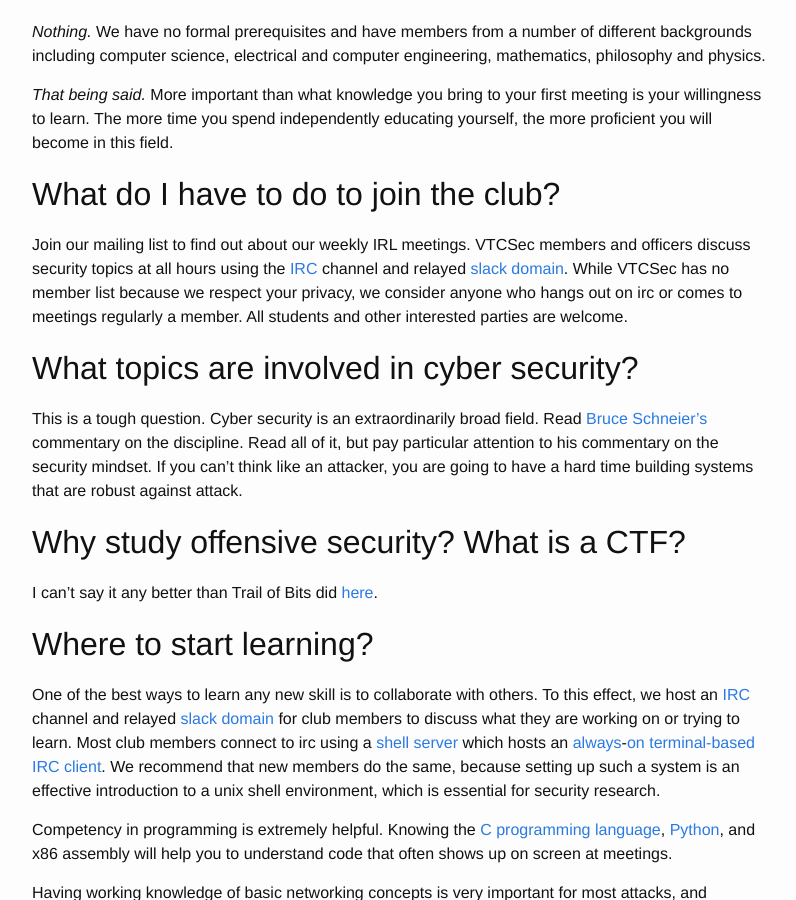
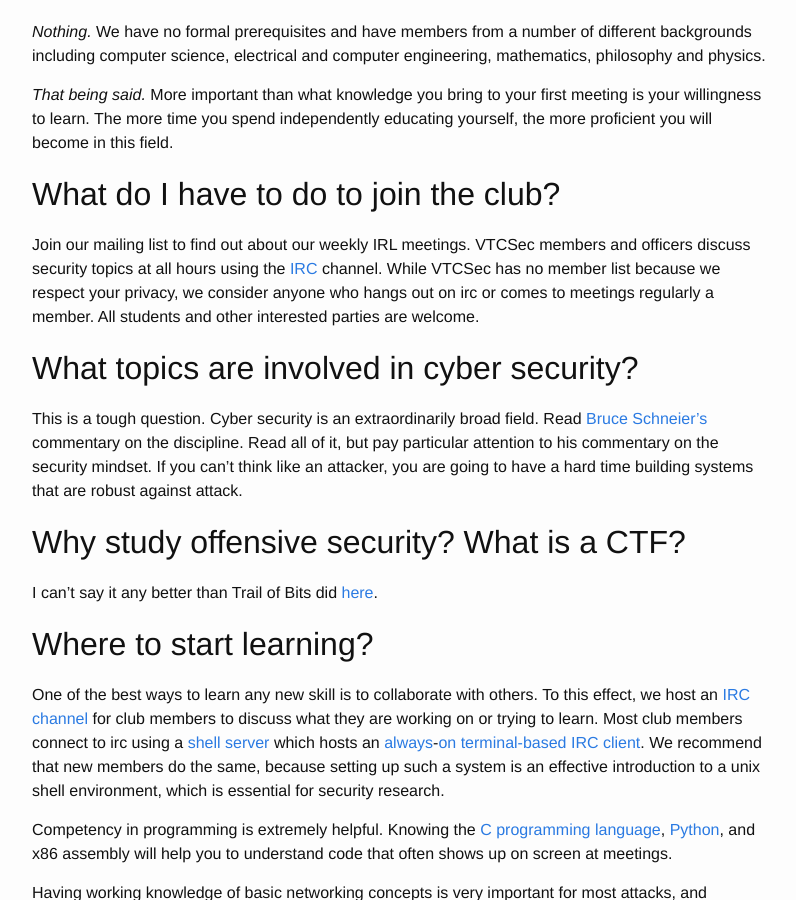
Before and after one commit to VTCSec/vtcsec.org, a Jekyll site: the page built from getting_started.md, in a window 1280 px wide and 900 px high, scrolled down 377 px. Shown: the whole window, without its empty margins (238-1034 px from the left). Built offline with Jekyll 4.4.1, drawn with Linux system fonts in a browser that asks for light colours.

Commit message:
Ding dong the witch is dead

```diff
--- a/getting_started.md
+++ b/getting_started.md
@@ -19,7 +19,7 @@ More important than what knowledge you bring to your first meeting is your willi
 The more time you spend independently educating yourself, the more proficient you will become in this field.
 
 ## What do I have to do to join the club?
-Join our mailing list to find out about our weekly IRL meetings. VTCSec members and officers discuss security topics at all hours using the [IRC][irc] channel and relayed [slack domain][slack]. While VTCSec has no member list because we respect your privacy, we consider anyone who hangs out on irc or comes to meetings regularly a member. All students and other interested parties are welcome.
+Join our mailing list to find out about our weekly IRL meetings. VTCSec members and officers discuss security topics at all hours using the [IRC][irc] channel. While VTCSec has no member list because we respect your privacy, we consider anyone who hangs out on irc or comes to meetings regularly a member. All students and other interested parties are welcome.
 
 ## What topics are involved in cyber security?
 This is a tough question.
@@ -31,7 +31,7 @@ I can't say it any better than Trail of Bits did [here][ctffg].
 
 ## Where to start learning?
 One of the best ways to learn any new skill is to collaborate with others.
-To this effect, we host an [IRC][irc] channel and relayed [slack domain][slack] for club members to discuss what they are working on or trying to learn. Most club members connect to irc using a [shell server][shells] which hosts an [always][screen]-[on][tmux] [terminal-based IRC client][weechat]. We recommend that new members do the same, because setting up such a system is an effective introduction to a unix shell environment, which is essential for security research.
+To this effect, we host an [IRC channel][irc] for club members to discuss what they are working on or trying to learn. Most club members connect to irc using a [shell server][shells] which hosts an [always][screen]-[on][tmux] [terminal-based IRC client][weechat]. We recommend that new members do the same, because setting up such a system is an effective introduction to a unix shell environment, which is essential for security research.
 
 Competency in programming is extremely helpful.
 Knowing the [C programming language][C], [Python][Py], and x86 assembly will help you to understand code that often shows up on screen at meetings.
@@ -58,7 +58,6 @@ If you don't know what you are looking for, try our [Resources][rec] page.
 You are always welcome to ask us questions on [IRC][irc].
 
 [ctffg]: https://trailofbits.github.io/ctf/
-[slack]: https://vtcsec.slack.com/signup
 [bandit]: http://overthewire.org/wargames/bandit/
 [natas]: http://overthewire.org/wargames/natas/
 [narnia]: http://overthewire.org/wargames/narnia/
```
